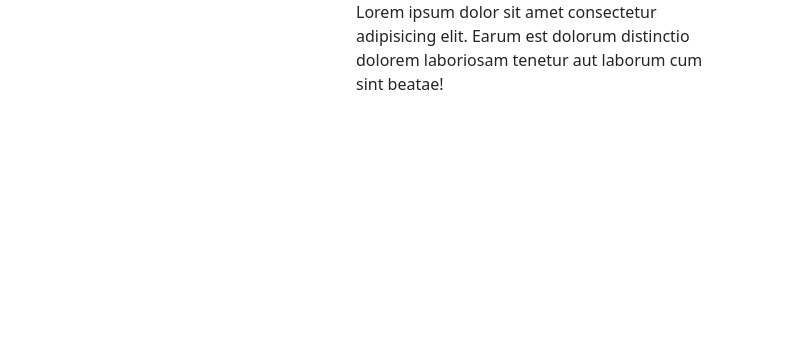
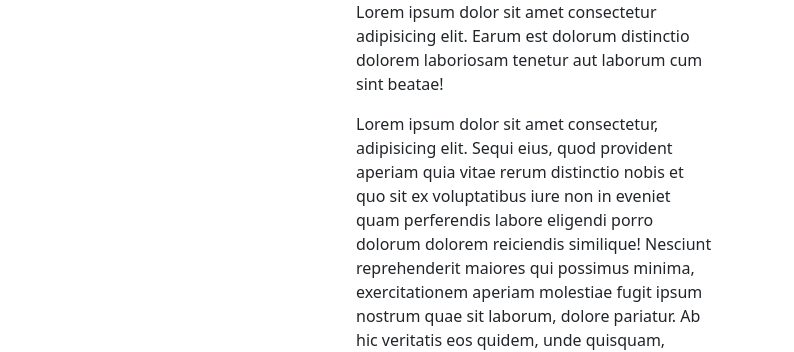
Before and after one commit to uutbudiarto2012/repo-mucle, a plain HTML site: page index.html in a window 1280 px wide. Shown: the top 352 px of the page, 486-1280 px from the left. Drawn offline with nearby package versions, Linux system fonts and the light colour scheme.

Commit message:
menambah paragraph

```diff
--- a/index.html
+++ b/index.html
@@ -18,7 +18,12 @@
           <img class="img-fluid rounded" src="https://images.unsplash.com/photo-1606702478389-50a412bc573a?ixlib=rb-1.2.1&ixid=MnwxMjA3fDB8MHxwaG90by1wYWdlfHx8fGVufDB8fHx8&auto=format&fit=crop&w=1170&q=80" alt="">
         </div>
         <div class="col-lg-4">
-          Lorem ipsum dolor sit amet consectetur adipisicing elit. Earum est dolorum distinctio dolorem laboriosam tenetur aut laborum cum sint beatae!
+          <p>
+            Lorem ipsum dolor sit amet consectetur adipisicing elit. Earum est dolorum distinctio dolorem laboriosam tenetur aut laborum cum sint beatae!
+          </p>
+          <p>
+            Lorem ipsum dolor sit amet consectetur, adipisicing elit. Sequi eius, quod provident aperiam quia vitae rerum distinctio nobis et quo sit ex voluptatibus iure non in eveniet quam perferendis labore eligendi porro dolorum dolorem reiciendis similique! Nesciunt reprehenderit maiores qui possimus minima, exercitationem aperiam molestiae fugit ipsum nostrum quae sit laborum, dolore pariatur. Ab hic veritatis eos quidem, unde quisquam, repellendus adipisci, exercitationem sunt officiis totam! Voluptas possimus commodi molestias harum quam ipsum magnam? Quo earum, tempora nesciunt harum debitis ducimus sunt repellat cum ullam nisi rerum libero omnis tempore? Quidem dignissimos dolor minima enim aperiam aspernatur aliquam voluptate aliquid iure omnis non velit tempore hic ex, asperiores molestiae necessitatibus excepturi vero delectus obcaecati esse eaque! Et, similique placeat asperiores optio, porro illum alias esse aspernatur ab explicabo consectetur quaerat sit tenetur eum beatae voluptatem quam! Doloremque expedita debitis deleniti vitae optio quo aliquid, dolore dolorem iusto voluptatum amet reiciendis placeat, sequi tenetur ipsa nam deserunt velit? Harum, soluta similique tempore voluptates ut quidem amet! Explicabo voluptate nesciunt illo blanditiis reiciendis? Provident totam dolorem sed ex a libero quos. Tempora, iste rerum! Nobis accusantium corrupti neque mollitia vel autem quasi et eos, suscipit sequi repellat laboriosam quae qui quam excepturi!
+          </p>
         </div>
       </div>
     </div>
```
